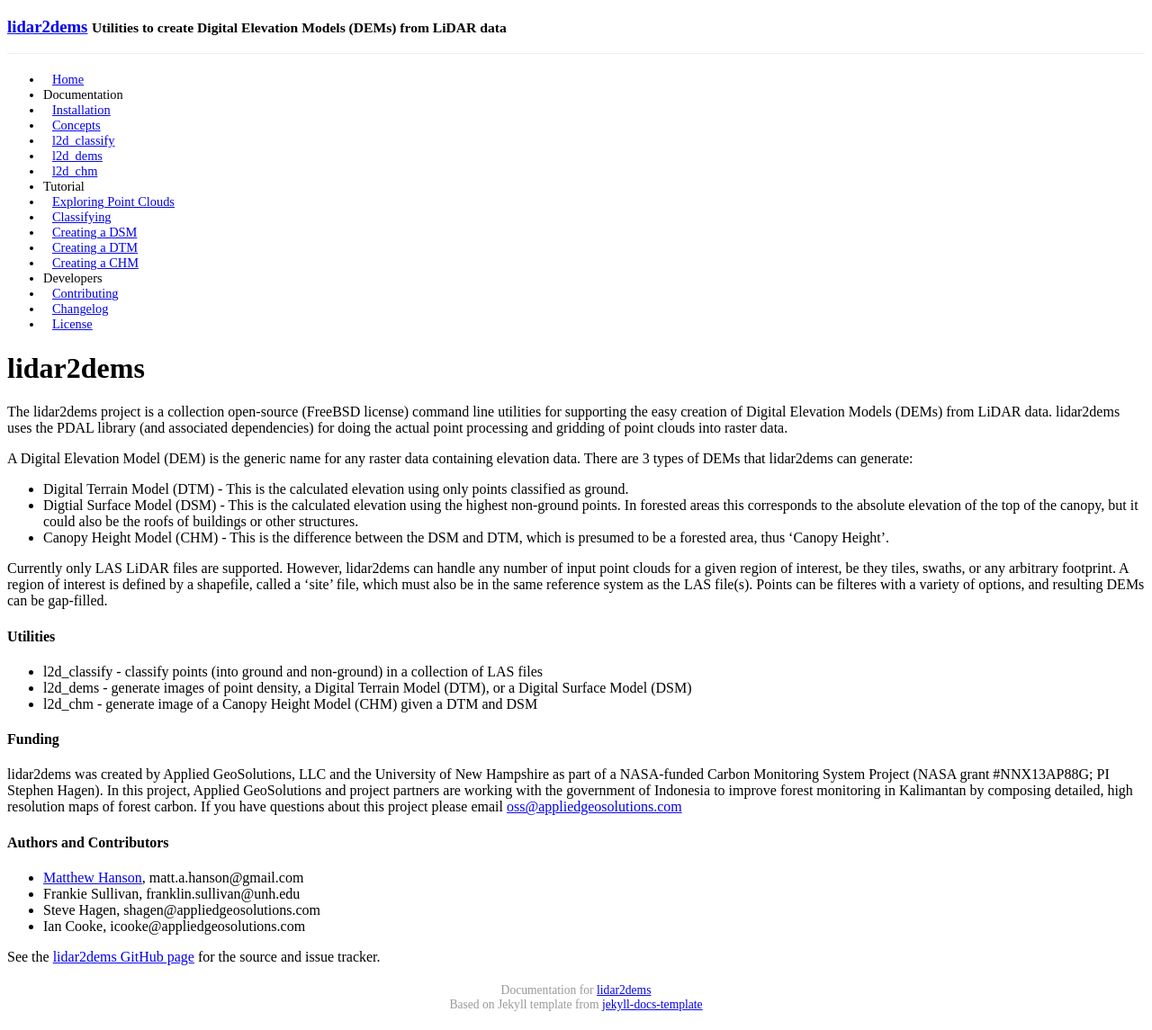
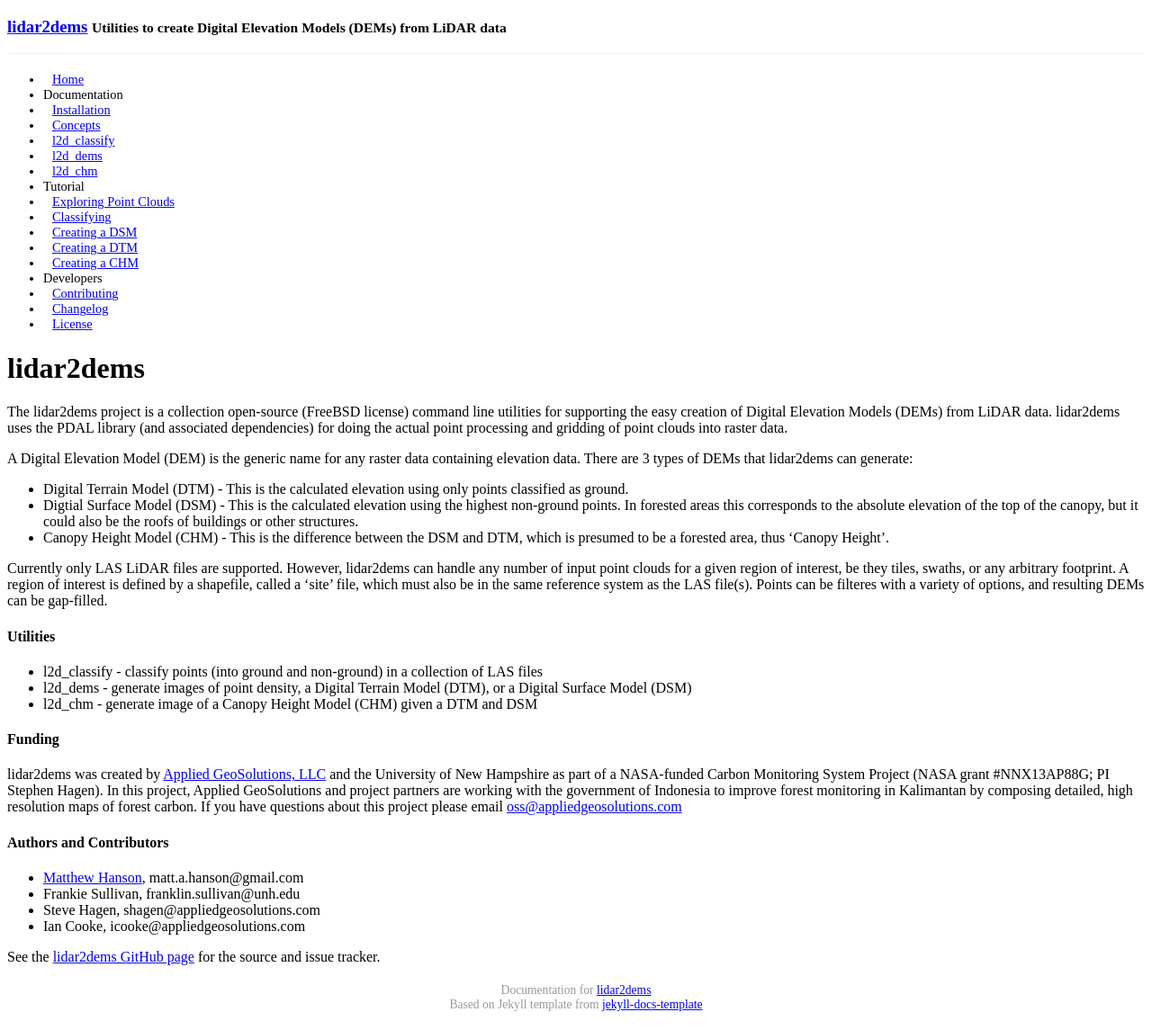
Before and after one commit to Applied-GeoSolutions/lidar2dems, a Jekyll site: the page built from index.md, in a window 1280 px wide. Shown: the whole page at 90% size. Built offline with Jekyll 4.4.1, drawn with Linux system fonts in a browser that asks for light colours; Markdown is read by kramdown in place of the engine named in the settings; a style sheet for code colours, icons or effects is not loaded; some of the changed lines change nothing that is shown.

Commit message:
made AGS into link

```diff
--- a/index.md
+++ b/index.md
@@ -22,7 +22,7 @@ Currently only LAS LiDAR files are supported. However, lidar2dems can handle any
 
 ####Funding
 
-lidar2dems was created by Applied GeoSolutions, LLC and the University of New Hampshire as part of a NASA-funded Carbon Monitoring System Project (NASA grant #NNX13AP88G; PI Stephen Hagen). In this project, Applied GeoSolutions and project partners are working with the government of Indonesia to improve forest monitoring in Kalimantan by composing detailed, high resolution maps of forest carbon. If you have questions about this project please email [oss@appliedgeosolutions.com](mailto:oss@appliedgeosolutions.com)
+lidar2dems was created by [Applied GeoSolutions, LLC](http://www.appliedgeosolutions.com) and the University of New Hampshire as part of a NASA-funded Carbon Monitoring System Project (NASA grant #NNX13AP88G; PI Stephen Hagen). In this project, Applied GeoSolutions and project partners are working with the government of Indonesia to improve forest monitoring in Kalimantan by composing detailed, high resolution maps of forest carbon. If you have questions about this project please email [oss@appliedgeosolutions.com](mailto:oss@appliedgeosolutions.com)
 
 ####Authors and Contributors
 
```
